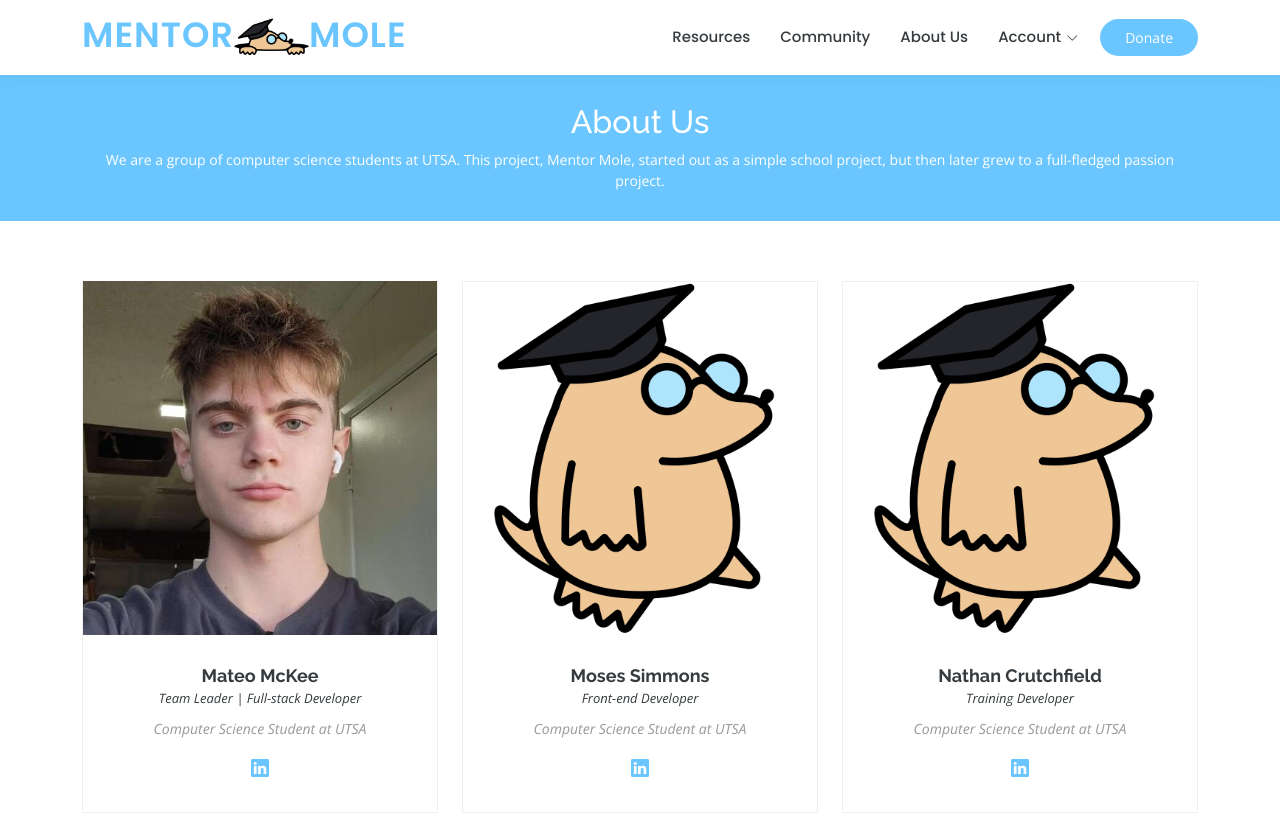
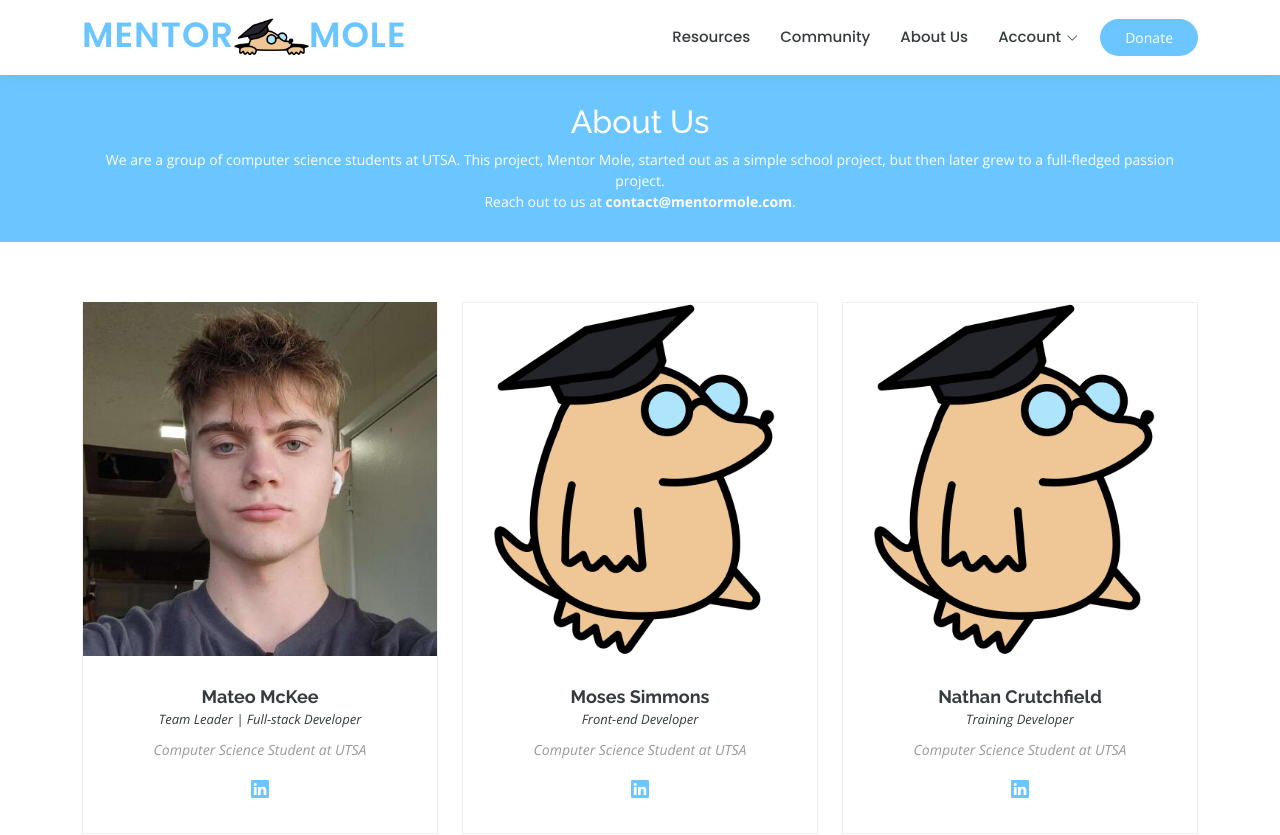
Before and after one commit to Mateo35/angular-web-app, an Angular app: page /about-us in a window 1280 px wide. Shown: the top 835 px of the page. Built offline with nearby package versions, Linux system fonts and the light colour scheme.

Commit message:
Added the development team in the about us section

```diff
--- a/src/app/about-us/about-us.component.html
+++ b/src/app/about-us/about-us.component.html
@@ -2,7 +2,9 @@
 <div class="breadcrumbs" data-aos="fade-in">
   <div class="container">
     <h2>About Us</h2>
-    <p>We are a group of computer science students at UTSA. This project, Mentor Mole, started out as a simple school project, but then later grew to a full-fledged passion project.</p>
+    <p>We are a group of computer science students at UTSA. This project, Mentor Mole, started out as a simple school project, but then later grew to a full-fledged passion project.<br>
+        Reach out to us at <strong>contact&#64;mentormole.com</strong>.
+    </p>
   </div>
 </div><!-- End Breadcrumbs -->
 
--- a/src/app/home/home.component.html
+++ b/src/app/home/home.component.html
@@ -1,7 +1,6 @@
 <!-- ======= Hero Section ======= -->
 <section id="hero" class="d-flex justify-content-center align-items-center">
   <div class="d-flex container position-relative" data-aos="zoom-in" data-aos-delay="100" id="search-bar-container">
-
     <div class="d-flex search-bar">
       <svg xmlns="http://www.w3.org/2000/svg"  viewBox="0 0 30 30" width="30px" height="30px" id="search-icon"
       ><path d="M 13 3 C 7.4889971 3 3 7.4889971 3 13 C 3 18.511003 7.4889971 23 13 23 C 15.396508 23 17.597385 22.148986 19.322266 20.736328 L 25.292969 26.707031 A 1.0001 1.0001 0 1 0 26.707031 25.292969 L 20.736328 19.322266 C 22.148986 17.597385 23 15.396508 23 13 C 23 7.4889971 18.511003 3 13 3 z M 13 5 C 17.430123 5 21 8.5698774 21 13 C 21 17.430123 17.430123 21 13 21 C 8.5698774 21 5 17.430123 5 13 C 5 8.5698774 8.5698774 5 13 5 z"/></svg>
```
